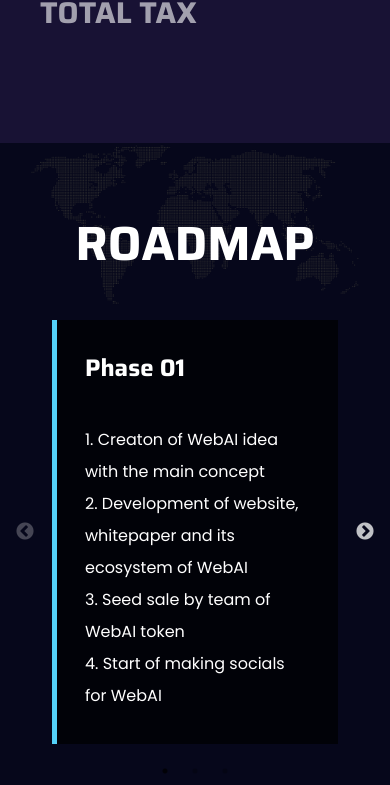
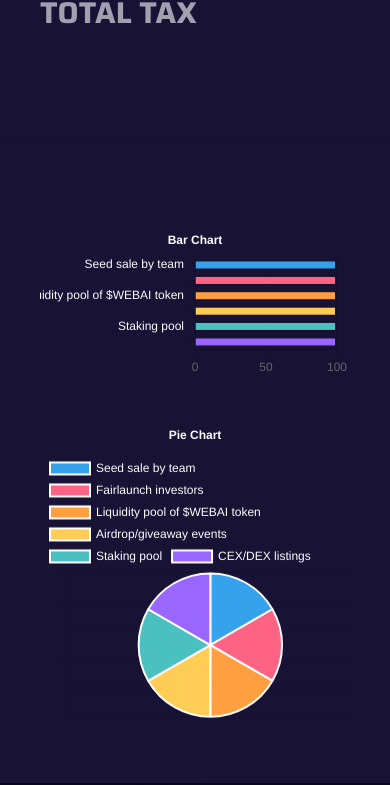
Before and after one commit to AlexisKenAlvarez/webai, a React (Vite) app: page / in a window 390 px wide. Shown: the part 5392-6177 px from the top of the page. Built offline with nearby package versions, Linux system fonts and the light colour scheme.

Commit message:
added bar chart

```diff
--- a/package.json
+++ b/package.json
@@ -9,8 +9,10 @@
     "preview": "vite preview"
   },
   "dependencies": {
+    "chart.js": "^4.2.1",
     "framer-motion": "^9.0.3",
     "react": "^18.2.0",
+    "react-chartjs-2": "^5.2.0",
     "react-dom": "^18.2.0",
     "react-icons": "^4.7.1",
     "react-intersection-observer": "^9.4.2",
--- /dev/null
+++ b/src/charts/Charts.jsx
@@ -0,0 +1,23 @@
+import React from 'react'
+import { Bar, Pie } from 'react-chartjs-2'
+import {
+  Chart as ChartJS,
+  CategoryScale,
+  LinearScale,
+  BarElement,
+  Title,
+  Tooltip,
+  Legend,
+} from 'chart.js/auto';
+
+export const Barchart = ({ data, options }) => {
+  return <Bar data={data} options={options} />
+}
+
+export const PieChart = ({ data, options }) => {
+  return (
+    <>
+      <Pie data={data} options={options}/>
+    </>
+  )
+}
--- a/src/components/Footer.jsx
+++ b/src/components/Footer.jsx
@@ -1,6 +1,7 @@
 import React from 'react'
 import { SiTwitter } from 'react-icons/si'
 import { FaTelegramPlane } from 'react-icons/fa'
+import { HiEnvelope } from 'react-icons/hi2'
 
 const Footer = () => {
     return (
@@ -16,6 +17,10 @@ const Footer = () => {
                     <FaTelegramPlane className='hover:scale-[1.1] cursor-pointer transition-all ease-in-out' />
                 </a>
 
+                <a href="https://twitter.com/WebAIofficial" target="_blank">
+                    <HiEnvelope className='hover:scale-[1.1] cursor-pointer transition-all ease-in-out' />
+                </a>
+
 
 
             </div>
--- a/src/components/Tokenomics.jsx
+++ b/src/components/Tokenomics.jsx
@@ -1,13 +1,114 @@
-import React from 'react'
+import React, { useState } from 'react'
 import { motion } from 'framer-motion'
 import { useInView } from 'react-intersection-observer'
+import { TokenData } from '../utils/Data'
+import { PieChart, Barchart } from '../charts/Charts'
 
 const Tokenomics = () => {
 
-    const [ref, inView] = useInView({triggerOnce: true, threshold: 0.9})
+    const [ref, inView] = useInView({ triggerOnce: true, threshold: 0.9 })
+    const [data, setData] = useState({
+        labels: TokenData.map((data) => data.name),
+        datasets: [{
+            label: "Tokenomics",
+            data: TokenData.map((data) => data.value),
+            backgroundColor: [
+                '#36a2eb',
+                '#ff6384',
+                '#ff9f40',
+                '#ffcd56',
+                '#4bc0c0',
+                '#9966ff'
+
+            ]
+        }]
+    })
+
+    const optionsPie = {
+        indexAxis: 'y',
+        elements: {
+            bar: {
+                borderWidth: 2,
+            },
+        },
+        scales: {
+            y: {
+                ticks: {
+                    color: "transparent"
+                }
+            }
+        },
+        responsive: true,
+        plugins: {
+            legend: {
+                position: 'top',
+                align: 'start',
+                labels: {
+                    color: 'white',
+
+                }
+            },
+            title: {
+                display: true,
+                text: 'Pie Chart',
+                color: '#FFFFFF',
+            },
+            tooltip: {
+                callbacks: {
+                    label: function (context) {
+                        return `${context.parsed} (${(context.parsed / 6).toFixed(2)})%`
+                    }
+                }
+            }
+
+        },
+    };
+
+    const options = {
+        indexAxis: 'y',
+        elements: {
+            bar: {
+                borderWidth: 2,
+            },
+        },
+        scales: {
+            y: {
+                ticks: {
+
+                    color: "white"
+                }
+            }
+        },
+        responsive: true,
+        plugins: {
+            legend: {
+                position: 'top',
+                display: false,
+                labels: {
+                    color: 'white',
+
+                }
+            },
+            title: {
+                display: true,
+                text: 'Bar Chart',
+                color: '#FFFFFF',
+            },
+            tooltip: {
+                callbacks: {
+                    label: function (context) {
+                        return `${context.parsed.x} (${(context.parsed.x / 6).toFixed(2)})%`
+                    }
+                }
+            }
+
+        },
+    };
 
     return (
-        <section className='w-full h-auto bg-tokenbg md:px-20 px-10 py-28 flex items-center justify-between text-white relative lg:flex-row flex-col'  id="tokenomics">
+        <>
+            <section className='w-full h-auto bg-tokenbg md:px-20 px-10 py-28 flex items-center justify-between text-white relative lg:flex-row flex-col' id="tokenomics">
+
                 <div className='w-full h-auto mx-auto relative z-10'>
                     <h1 className='font-saira md:text-5xl 2xl:text-7xl font-bold text-white text-3xl'>TOKENOMICS</h1>
                     <div className='mt-8 flex flex-col gap-y-4 font-poppins 2xl:text-lg'>
@@ -23,10 +124,20 @@ const Tokenomics = () => {
                     </div>
                 </div>
 
-            <motion.img initial={{scale: 0.5, opacity: 0}} animate={ inView ? {scale: 1, opacity: 100, y: [120, 0]} : {}} transition={{duration: 0.7}} src="/man.webp" alt="man" className=" absolute bottom-0 right-0 z-0 md:block hidden" ref={ref} />
+                <motion.img initial={{ scale: 0.5, opacity: 0 }} animate={inView ? { scale: 1, opacity: 100, y: [120, 0] } : {}} transition={{ duration: 0.7 }} src="/man.webp" alt="man" className=" absolute bottom-0 right-0 z-0 md:block hidden" ref={ref} />
                 <img src="/token.webp" alt="token" className=" absolute left-0 w-[35vh] my-auto top-0 bottom-0 ml-2" />
 
             </section>
+
+            <section className='w-full h-auto py-20 bg-tokenbg pb-[10rem]'>
+                <div className='max-w-[70rem] max-h-[25rem] flex items-center justify-around mx-auto  lg:flex-row flex-col gap-y-10 px-10'>
+                    <div className='max-w-[30rem] h-full w-full flex items-center justify-center'>
+                        <Barchart data={data} options={options} />
+                    </div>
+                    <PieChart data={data} options={optionsPie} />
+                </div>
+            </section>
+        </>
     )
 }
 
--- /dev/null
+++ b/src/utils/Data.js
@@ -0,0 +1,8 @@
+export const TokenData = [
+    { id: '1', name: 'Seed sale by team', type: 'X', value: 100 },
+    { id: '2', name: 'Fairlaunch investors', type: 'Y', value: 100 },
+    { id: '3', name: 'Liquidity pool of $WEBAI token', type: 'Z', value: 100 },
+    { id: '4', name: 'Airdrop/giveaway events', type: 'A', value: 100 },
+    { id: '5', name: 'Staking pool', type: 'B', value: 100 },
+    { id: '6', name: 'CEX/DEX listings', type: 'C', value: 100 },
+];
```
Also changed, not shown: 1 other file (tests, documents, lock files or other folders). Lines whose indentation alone changed are shown as unchanged.
